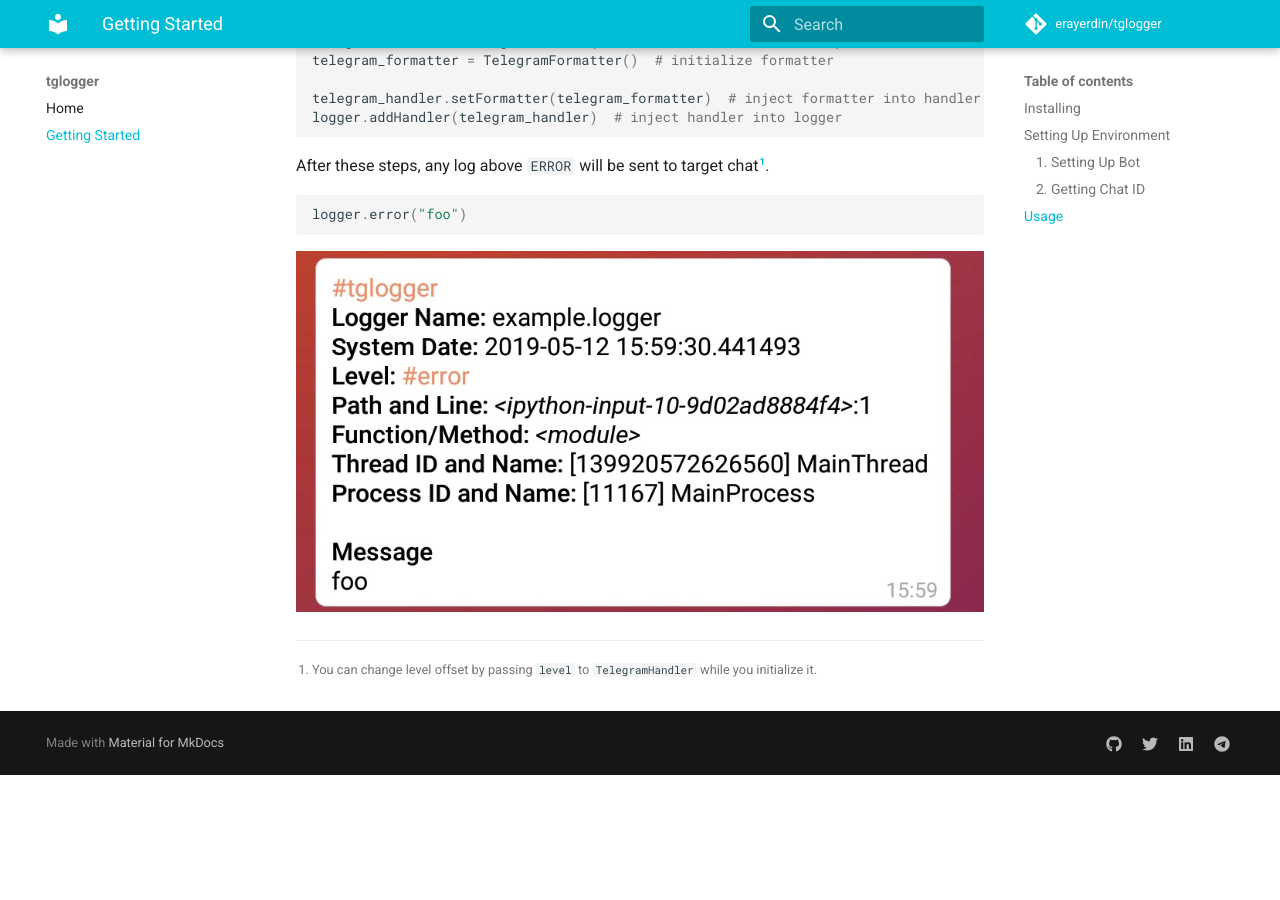
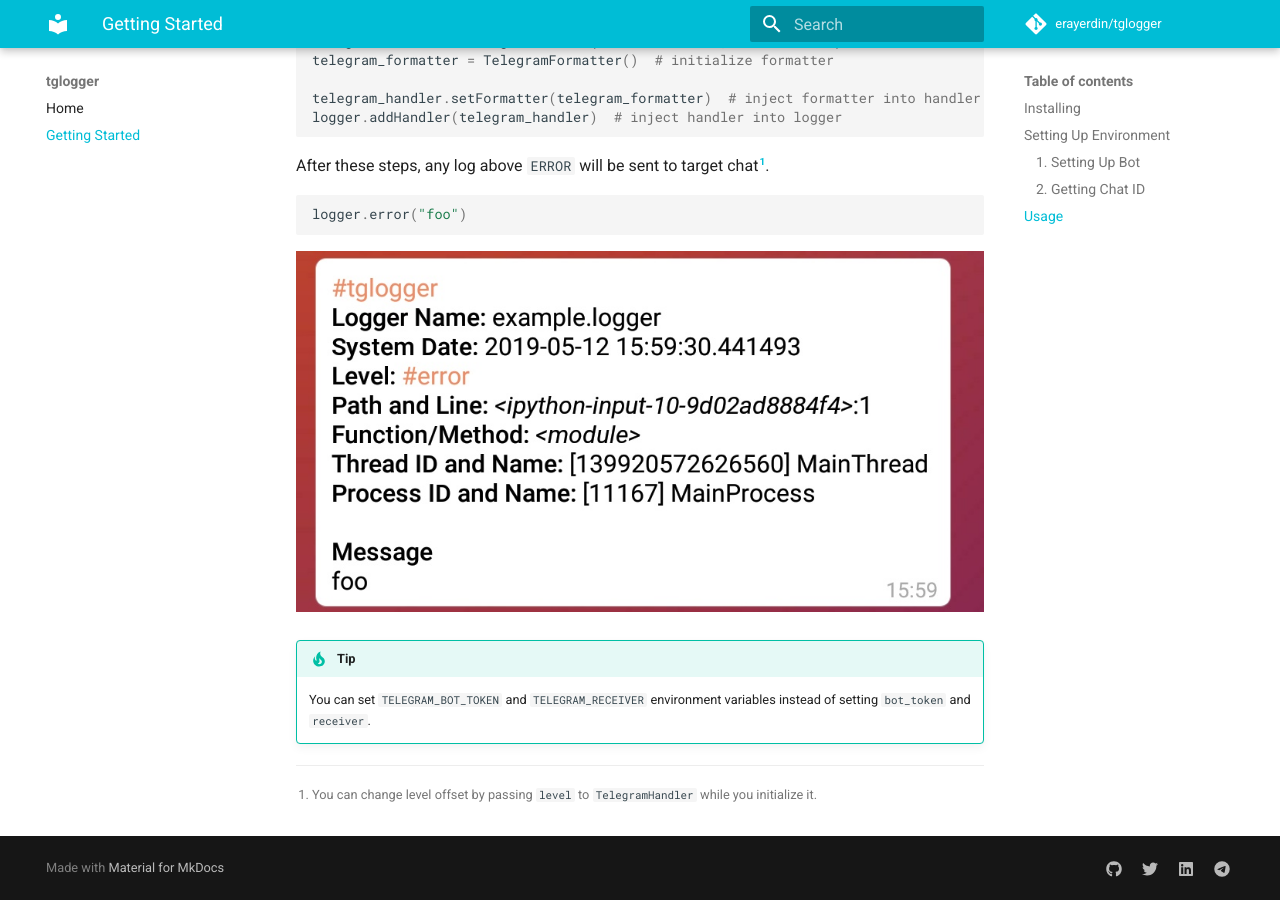
Before and after one commit to erayerdin/tglogger-python, an MkDocs documentation site: the page built from docs/getting-started.md, in a window 1280 px wide and 900 px high, scrolled down 1664 px. Built offline with MkDocs 1.6.1 and Material for MkDocs 9.7.7, drawn with Linux system fonts in a browser that asks for light colours; comment, search, counter and statistics services are not loaded; before the commit the page ends 2439 px from its top, so only the background shows below that.

Commit message:
added environment variable tip to getting-started

```diff
--- a/docs/getting-started.md
+++ b/docs/getting-started.md
@@ -84,6 +84,10 @@
 
 ![Screenshot](img/message_example.jpeg)
 
+!!! tip
+    You can set `TELEGRAM_BOT_TOKEN` and `TELEGRAM_RECEIVER` environment
+    variables instead of setting `bot_token` and `receiver`.
+
 [^1]:
     You can change level offset by passing `level` to `TelegramHandler`
     while you initialize it.
```
